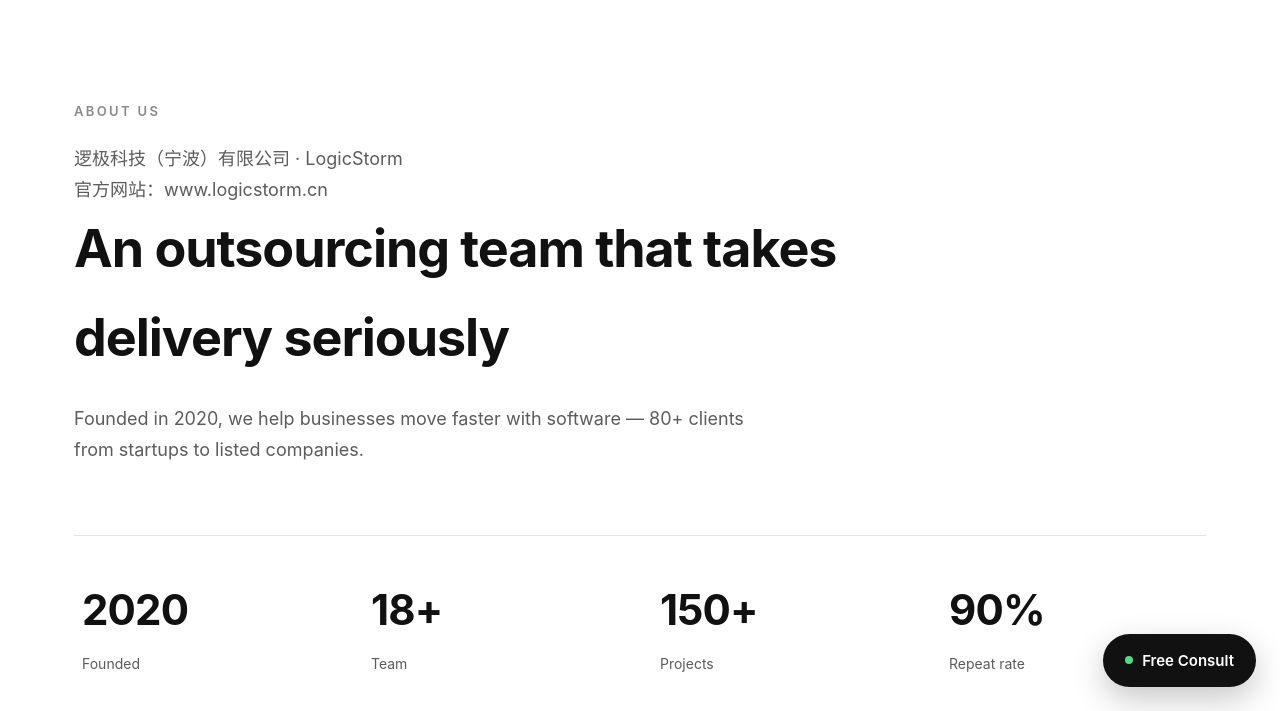
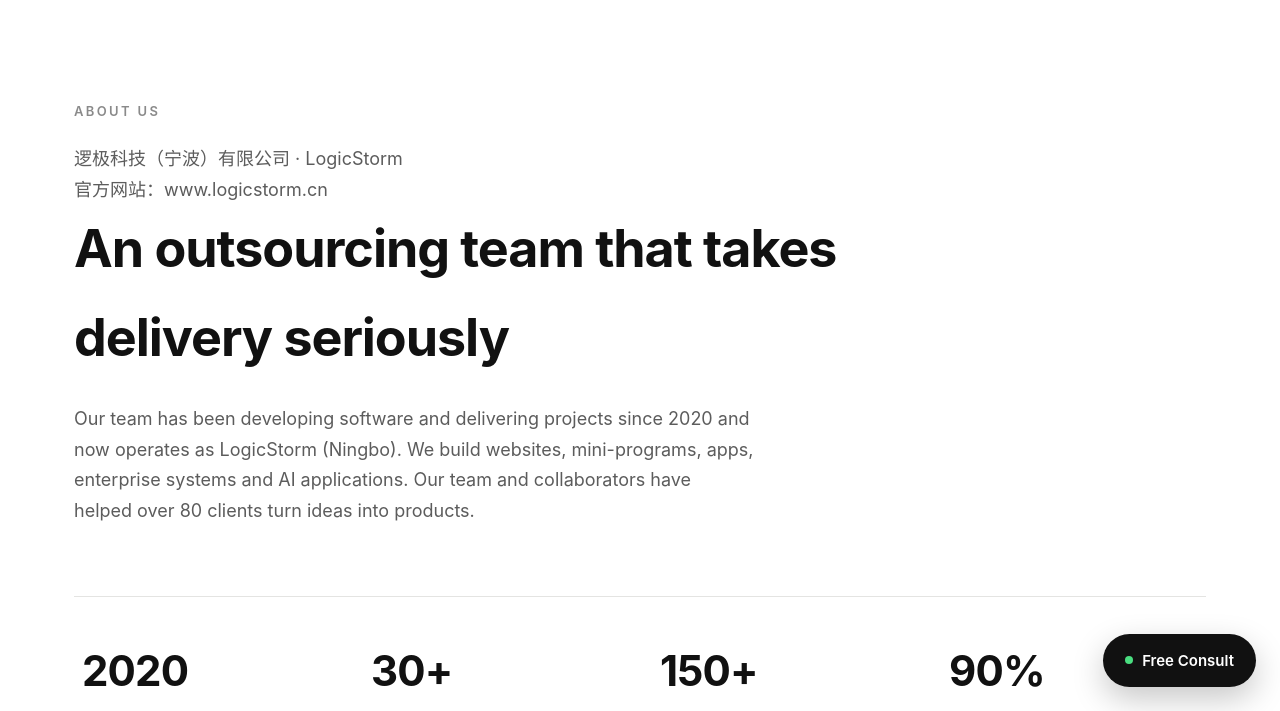
Before and after one commit to xuduo217-png/LogicStorm, a plain HTML site: page about.html in a window 1280 px wide. Shown: the part 89-800 px from the top of the page. Drawn offline with Linux system fonts and the light colour scheme.

Commit message:
content: clarify team history and collaborator headcount

```diff
--- a/about.html
+++ b/about.html
@@ -34,7 +34,7 @@
     <div class="eyebrow"><span class="lang-zh">关于我们</span><span class="lang-en">About us</span></div>
 <p class="company-identity">逻极科技（宁波）有限公司 · LogicStorm<br>官方网站：<a href="https://www.logicstorm.cn/">www.logicstorm.cn</a></p>
     <h1><span class="lang-zh">一支把"交付"当回事的<span class="thin">技术外包团队</span></span><span class="lang-en">An outsourcing team that <span class="thin">takes delivery seriously</span></span></h1>
-    <p><span class="lang-zh">我们成立于 2020 年，专注于用软件帮企业把业务跑得更快。从初创到上市公司，我们已经陪伴 80+ 客户把想法变成产品。</span><span class="lang-en">Founded in 2020, we help businesses move faster with software — 80+ clients from startups to listed companies.</span></p>
+    <p><span class="lang-zh">团队自 2020 年起开展软件开发与项目交付，现以逻极科技（宁波）有限公司（LogicStorm）开展业务，提供网站、小程序、App、企业系统及 AI 应用开发服务。团队与协作人员共同参与项目交付，已陪伴 80+ 客户把想法变成产品。</span><span class="lang-en">Our team has been developing software and delivering projects since 2020 and now operates as LogicStorm (Ningbo). We build websites, mini-programs, apps, enterprise systems and AI applications. Our team and collaborators have helped over 80 clients turn ideas into products.</span></p>
   </div>
 </section>
 
@@ -42,8 +42,8 @@
 <section style="padding-top:0">
   <div class="wrap">
     <div class="stats">
-      <div class="stat"><div class="num">2020</div><div class="lab"><span class="lang-zh">成立年份</span><span class="lang-en">Founded</span></div></div>
-      <div class="stat"><div class="num">18<span class="lang-zh">+</span><span class="lang-en">+</span></div><div class="lab"><span class="lang-zh">团队成员</span><span class="lang-en">Team</span></div></div>
+      <div class="stat"><div class="num">2020</div><div class="lab"><span class="lang-zh">开始项目开发</span><span class="lang-en">Project development since</span></div></div>
+      <div class="stat"><div class="num">30<span class="lang-zh">+</span><span class="lang-en">+</span></div><div class="lab"><span class="lang-zh">技术人员（含协作人员）</span><span class="lang-en">Technical contributors, including collaborators</span></div></div>
       <div class="stat"><div class="num">150<span class="lang-zh">+</span><span class="lang-en">+</span></div><div class="lab"><span class="lang-zh">交付项目</span><span class="lang-en">Projects</span></div></div>
       <div class="stat"><div class="num">90<span class="lang-zh">%</span><span class="lang-en">%</span></div><div class="lab"><span class="lang-zh">复购率</span><span class="lang-en">Repeat rate</span></div></div>
     </div>
```
Also changed, not shown: index.html (+2 -2 lines).
